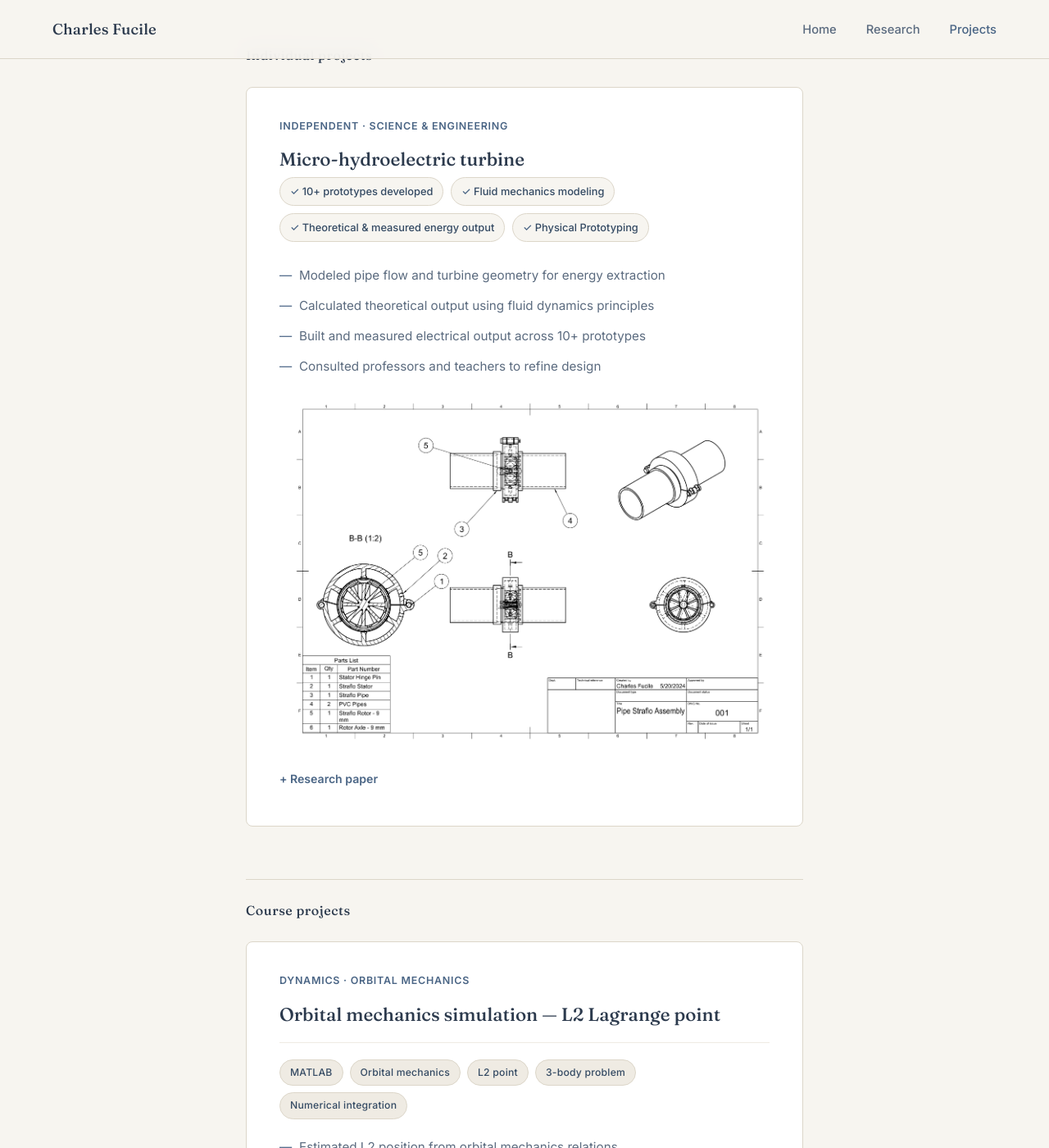
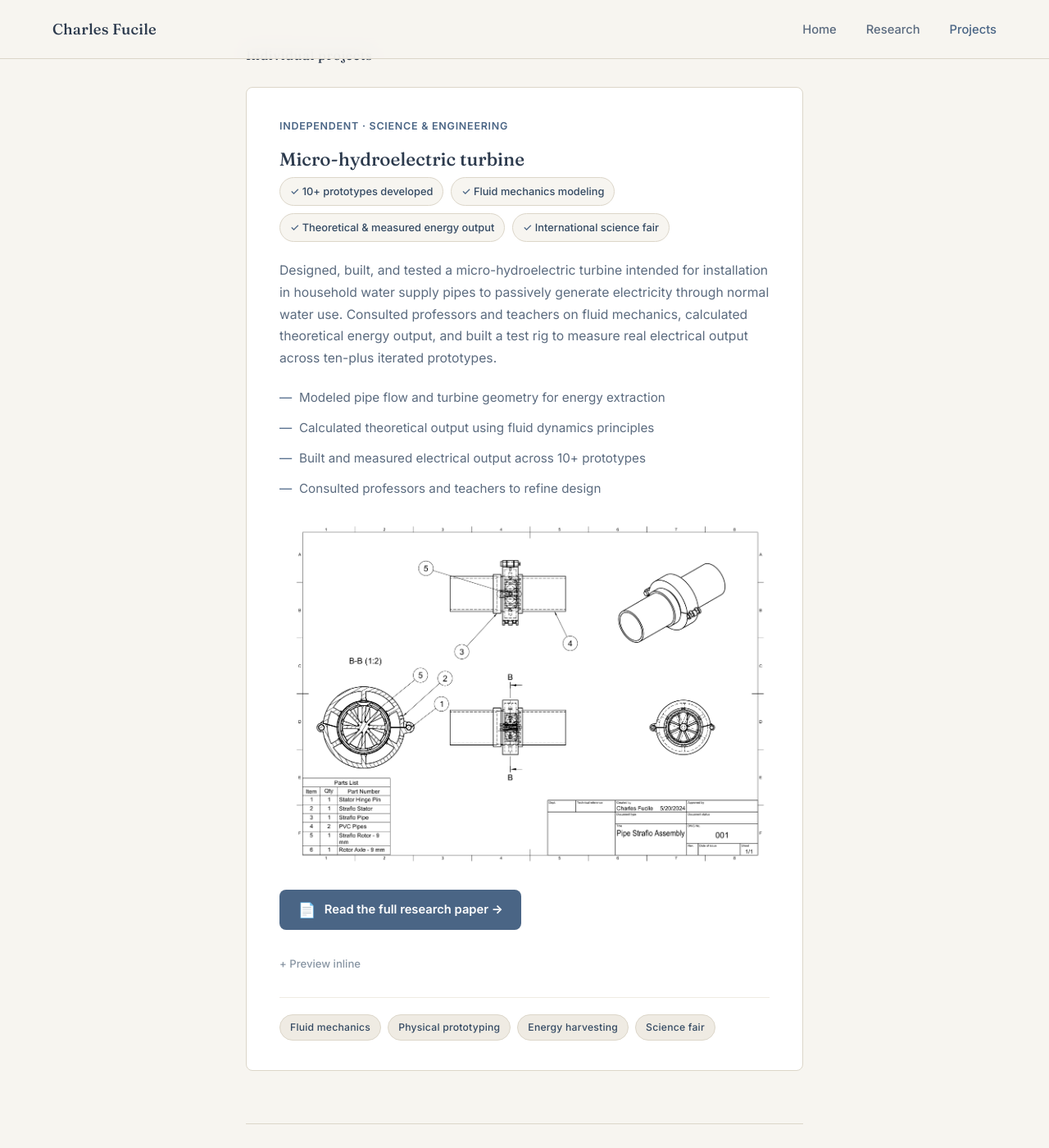
Before and after one commit to cfucile3/Portfolio, a Jekyll site: the page built from projects.html, in a window 1280 px wide and 1400 px high, scrolled down 355 px. Shown: the whole window at 82% size. Built offline with Jekyll 4.4.1, drawn with Linux system fonts in a browser that asks for light colours; some of the changed text lies outside the part shown.

Commit message:
Update projects.html

```diff
--- a/projects.html
+++ b/projects.html
@@ -120,6 +120,57 @@
     font-size: 0.9rem;
     margin-bottom: 0.5rem;
   }
+
+  /* ─── PAPER LINK BUTTON ──────────────────────────────────── */
+  .paper-link {
+    display: inline-flex;
+    align-items: center;
+    gap: 0.65rem;
+    font-family: var(--sans);
+    font-size: 0.92rem;
+    font-weight: 700;
+    color: #FFFFFF;
+    background: #4A6585;
+    padding: 0.75rem 1.4rem;
+    border-radius: 8px;
+    margin: 0.5rem 0 1.25rem;
+    transition: background 0.2s;
+  }
+
+  .paper-link:hover {
+    background: #344A63;
+    text-decoration: none;
+    color: #FFFFFF;
+  }
+
+  .paper-link .icon {
+    font-size: 1.1rem;
+    line-height: 1;
+  }
+
+  .paper-toggle summary {
+    color: #8895A3;
+    font-size: 0.82rem;
+    font-weight: 500;
+  }
+
+  .paper-toggle summary::before { content: '+ Preview inline '; }
+  .paper-toggle[open] summary::before { content: '− Hide preview '; }
+
+  /* ─── IMAGE GROUP — EQUAL HEIGHT ─────────────────────────── */
+  .img-group {
+    align-items: stretch;
+  }
+
+  .img-group img {
+    width: 100%;
+    height: 260px;
+    object-fit: contain;
+    background: #FFFFFF;
+    border: 1px solid #DCD6C9;
+    border-radius: 6px;
+    padding: 0.5rem;
+  }
 </style>
 
 <div class="page-content">
@@ -143,8 +194,16 @@
       <li>10+ prototypes developed</li>
       <li>Fluid mechanics modeling</li>
       <li>Theoretical &amp; measured energy output</li>
-      <li>Physical Prototyping</li>
+      <li>International science fair</li>
     </ul>
+
+    <p>
+      Designed, built, and tested a micro-hydroelectric turbine intended for installation
+      in household water supply pipes to passively generate electricity through normal
+      water use. Consulted professors and teachers on fluid mechanics, calculated
+      theoretical energy output, and built a test rig to measure real electrical output
+      across ten-plus iterated prototypes.
+    </p>
 
     <ul class="method-list">
       <li>Modeled pipe flow and turbine geometry for energy extraction</li>
@@ -157,8 +216,12 @@
          alt="Micro-hydroelectric turbine assembly drawing and test setup"
          style="margin: 1.25rem 0;" />
 
-    <details>
-      <summary>Research paper</summary>
+    <a class="paper-link" href="{{ '/papers/stockholm_turbine.pdf' | relative_url }}" target="_blank" rel="noopener">
+      <span class="icon">📄</span> Read the full research paper →
+    </a>
+
+    <details class="paper-toggle">
+      <summary></summary>
       <object class="pdf-embed"
               data="{{ '/papers/stockholm_turbine.pdf' | relative_url }}"
               type="application/pdf">
@@ -168,6 +231,13 @@
         </div>
       </object>
     </details>
+
+    <div class="tag-list">
+      <span class="tag">Fluid mechanics</span>
+      <span class="tag">Physical prototyping</span>
+      <span class="tag">Energy harvesting</span>
+      <span class="tag">Science fair</span>
+    </div>
   </div>
 
   <!-- ──────────────────────────────────────────────────────── -->
@@ -178,13 +248,11 @@
     <div class="card-meta">Dynamics · Orbital mechanics</div>
     <h3>Orbital mechanics simulation — L2 Lagrange point</h3>
 
-    <div class="tag-list">
-      <span class="tag">MATLAB</span>
-      <span class="tag">Orbital mechanics</span>
-      <span class="tag">L2 point</span>
-      <span class="tag">3-body problem</span>
-      <span class="tag">Numerical integration</span>
-    </div>
+    <p>
+      Simulated the orbital motion of a satellite near the Sun–Earth L2 Lagrange point.
+      Estimated the L2 location from orbital mechanics relations, then propagated the
+      satellite's trajectory using numerical integration in the rotating frame.
+    </p>
 
     <ul class="method-list">
       <li>Estimated L2 position from orbital mechanics relations</li>
@@ -215,6 +283,13 @@
       </div>
     </details>
 
+    <div class="tag-list">
+      <span class="tag">MATLAB</span>
+      <span class="tag">Orbital mechanics</span>
+      <span class="tag">L2 point</span>
+      <span class="tag">3-body problem</span>
+      <span class="tag">Numerical integration</span>
+    </div>
   </div>
 
   <!-- ROBOT -->
@@ -222,15 +297,12 @@
     <div class="card-meta">Dynamics · Spacecraft systems</div>
     <h3>Robotic motion simulation — microgravity environment</h3>
 
-    <div class="tag-list">
-      <span class="tag">MATLAB</span>
-      <span class="tag">AstroBee</span>
-      <span class="tag">Microgravity</span>
-      <span class="tag">Thruster control</span>
-      <span class="tag">Rigid body dynamics</span>
-      <span class="tag">Solidworks</span>
-      <span class="tag">System Design</span>
-    </div>
+    <p>
+      Designed and simulated a cubic robot inspired by NASA's AstroBee platform, capable
+      of maneuvering in a microgravity environment. The robot used offset thruster pairs
+      on two faces to independently control translation and rotation, and was simulated
+      navigating around a fixed obstacle.
+    </p>
 
     <ul class="method-list">
       <li>Designed thruster geometry with offset placement on cube faces</li>
@@ -262,6 +334,14 @@
 theta(r:numFrames) = theta(r-1) + omega(r) * dt;</code></pre>
       </div>
     </details>
+
+    <div class="tag-list">
+      <span class="tag">MATLAB</span>
+      <span class="tag">AstroBee</span>
+      <span class="tag">Microgravity</span>
+      <span class="tag">Thruster control</span>
+      <span class="tag">Rigid body dynamics</span>
+    </div>
   </div>
 
   <!-- GROUND TRACK -->
@@ -269,13 +349,11 @@
     <div class="card-meta">Vehicle performance · Astrodynamics</div>
     <h3>Satellite ground track simulation</h3>
 
-    <div class="tag-list">
-      <span class="tag">MATLAB</span>
-      <span class="tag">Astrodynamics</span>
-      <span class="tag">Two-body problem</span>
-      <span class="tag">Ground track</span>
-      <span class="tag">Predictor-corrector</span>
-    </div>
+    <p>
+      Simulated the two-day ground track of an Earth-orbiting satellite, modeling how
+      orbital parameters translate into latitude/longitude coverage. Earth's rotation
+      was included to show westward track progression over successive passes.
+    </p>
 
     <ul class="method-list">
       <li>Modeled perifocal two-body orbital motion</li>
@@ -309,6 +387,14 @@
 vCorr = (vNow+v_pred)/2 + deltat/2 * (-rCorr^-3) * y_pred;</code></pre>
       </div>
     </details>
+
+    <div class="tag-list">
+      <span class="tag">MATLAB</span>
+      <span class="tag">Astrodynamics</span>
+      <span class="tag">Two-body problem</span>
+      <span class="tag">Ground track</span>
+      <span class="tag">Predictor-corrector</span>
+    </div>
   </div>
 
   <!-- AIRCRAFT PERFORMANCE -->
@@ -316,13 +402,12 @@
     <div class="card-meta">Vehicle performance · Aerodynamics</div>
     <h3>Aircraft range &amp; service ceiling analysis</h3>
 
-    <div class="tag-list">
-      <span class="tag">MATLAB</span>
-      <span class="tag">Aerodynamics</span>
-      <span class="tag">Drag polar</span>
-      <span class="tag">Range calculation</span>
-      <span class="tag">Service ceiling</span>
-    </div>
+    <p>
+      Computed aircraft range, drag polar, and service ceiling for a transonic aircraft
+      using standard performance equations. The drag model included parasite drag,
+      induced drag, and wave drag (with drag divergence), enabling realistic cruise
+      and ceiling estimation.
+    </p>
 
     <ul class="method-list">
       <li>Modeled parasite, induced, and wave drag contributions</li>
@@ -354,6 +439,14 @@
 totalCD = parDrag + indDrag + wavDrag;</code></pre>
       </div>
     </details>
+
+    <div class="tag-list">
+      <span class="tag">MATLAB</span>
+      <span class="tag">Aerodynamics</span>
+      <span class="tag">Drag polar</span>
+      <span class="tag">Wave drag</span>
+      <span class="tag">Service ceiling</span>
+    </div>
   </div>
 
 </div>
```
